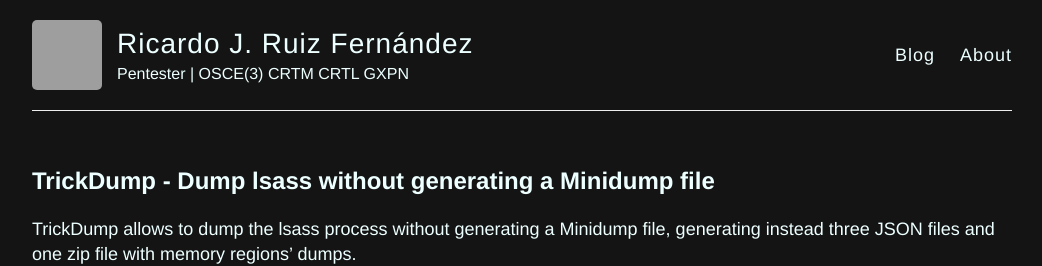
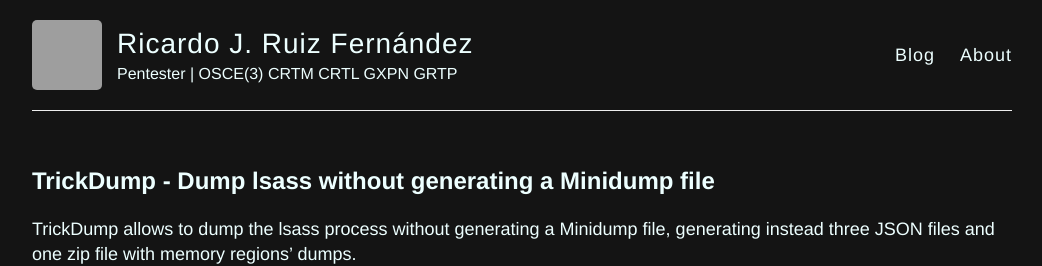
Before and after one commit to ricardojoserf/ricardojoserf.github.io, a Jekyll site: the page built from index.html, in a window 1280 px wide, cut to the strip 0-266 px from the top of the page. Shown: the whole strip, without its empty margins (118-1160 px from the left). Built offline with Jekyll 4.4.1, drawn with Linux system fonts in a browser that asks for light colours; the list of posts is cut into pages by our own code; grey boxes are pictures that could not be loaded.

Commit message:
Update _config.yml

```diff
--- a/_config.yml
+++ b/_config.yml
@@ -6,7 +6,7 @@
 name: Ricardo J. Ruiz Fernández
 
 # Short bio or description (displayed in the header)
-description: Pentester | OSCE(3) CRTM CRTL GXPN
+description: Pentester | OSCE(3) CRTM CRTL GXPN GRTP
 
 # URL of your avatar or profile pic (you could use your GitHub profile pic)
 avatar: https://avatars.githubusercontent.com/u/11477353
```
